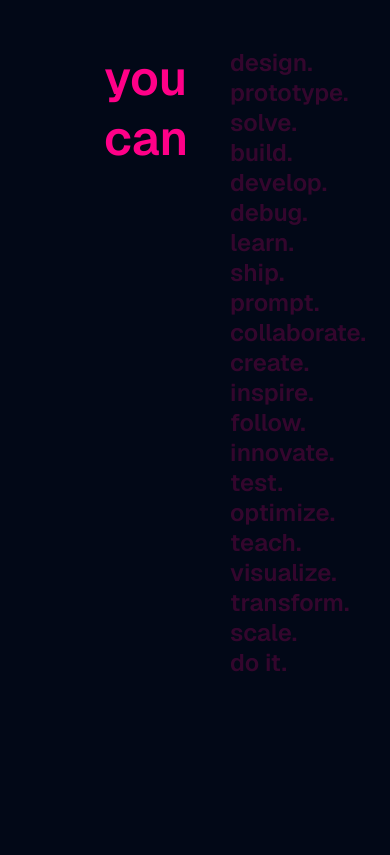
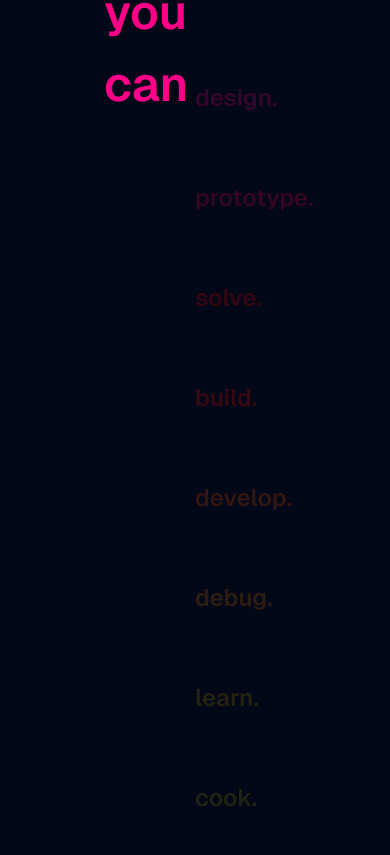
Before and after one commit to noomesk/noomesk.github.io, a Next.js app: page / in a window 390 px wide. Shown: the part 1689-2544 px from the top of the page. Built offline with nearby package versions, Linux system fonts and the light colour scheme.

Commit message:
Implementación animación de scroll para habilidades técnicas

```diff
--- a/src/components/sections/projects.tsx
+++ b/src/components/sections/projects.tsx
@@ -112,6 +112,8 @@ const ProjectCard = ({ project }: { project: typeof projects[0] }) => {
 // --- COMPONENTE DE ANIMACIÓN (COPIADO Y ADAPTADO DEL CODEPEN) ---
 const CodePenScrollAnimation = () => {
     const containerRef = useRef<HTMLDivElement>(null);
+    const h2Ref = useRef<HTMLHeadingElement>(null);
+    const ulRef = useRef<HTMLUListElement>(null);
 
     useEffect(() => {
         // 1. Inyectamos el CSS del CodePen directamente
@@ -121,13 +123,89 @@ const CodePenScrollAnimation = () => {
             style.id = styleId;
             style.innerHTML = `
                 @import url('https://fonts.googleapis.com/css2?family=Geist:wght@100..900&display=swap');
-                :root { --start: 0; --end: 360; --lightness: 65%; --base-chroma: 0.3; }
-                ul { --step: calc((var(--end) - var(--start)) / (var(--count) - 1)); }
-                li:not(:last-of-type) { color: oklch(var(--lightness) var(--base-chroma) calc(var(--start) + (var(--step) * var(--i)))); }
-                @supports (animation-timeline: scroll()) and (animation-range: 0% 100%) {
-                    li { opacity: 0.2; animation-name: brighten; animation-fill-mode: both; animation-timing-function: linear; animation-range: cover calc(50% - 1lh) calc(50% + 1lh); animation-timeline: view(); }
-                    @keyframes brighten { 0% { opacity: var(--start-opacity, 0.2); } 50% { opacity: 1; filter: brightness(var(--brightness, 1.2)); } 100% { opacity: var(--end-opacity, 0.2); } }
+                :root {
+                    --start: 0;
+                    --end: 360;
+                    --lightness: 65%;
+                    --base-chroma: 0.3;
                 }
+
+                .scroll-container {
+                    position: relative;
+                    width: 100%;
+                    height: 2200px; /* Altura total para 22 elementos de 100vh cada uno */
+                }
+
+                .sticky-text {
+                    position: sticky;
+                    top: 50%;
+                    transform: translateY(-50%);
+                    z-index: 1;
+                    width: 50%; /* Ocupa la mitad izquierda */
+                    padding-left: 5rem;
+                    display: flex;
+                    align-items: center;
+                }
+
+                .gradient-text {
+                    background: linear-gradient(to right,
+                        oklch(var(--lightness) var(--base-chroma) var(--start)),
+                        oklch(var(--lightness) var(--base-chroma) var(--end)));
+                    background-clip: text;
+                    color: transparent;
+                    -webkit-background-clip: text;
+                    -webkit-text-fill-color: transparent;
+                }
+
+                .scrolling-list {
+                    position: absolute;
+                    top: 0;
+                    left: 50%; /* Empieza en la mitad */
+                    width: 50%; /* Ocupa la mitad derecha */
+                    height: 100%;
+                    display: flex;
+                    flex-direction: column;
+                    padding-left: 0; /* <-- CAMBIO: Quitamos el padding derecho */
+                    z-index: 2;
+                }
+
+                .scrolling-list li {
+                    height: 100vh;
+                    display: flex;
+                    align-items: center;
+                    justify-content: flex-start; /* <-- CAMBIO CLAVE: Alineación a la izquierda */
+                    font-family: 'Geist', sans-serif;
+                    font-weight: 600;
+                    font-size: clamp(1.5rem, 4vw, 2.5rem);
+                    list-style: none;
+                    padding: 0;
+                    margin: 0;
+                    opacity: 0.2;
+                }
+
+                /* Colores del arcoíris para cada elemento */
+                .scrolling-list li:nth-child(1) { color: oklch(var(--lightness) var(--base-chroma) calc(var(--start) + (var(--step) * 0))); }
+                .scrolling-list li:nth-child(2) { color: oklch(var(--lightness) var(--base-chroma) calc(var(--start) + (var(--step) * 1))); }
+                .scrolling-list li:nth-child(3) { color: oklch(var(--lightness) var(--base-chroma) calc(var(--start) + (var(--step) * 2))); }
+                .scrolling-list li:nth-child(4) { color: oklch(var(--lightness) var(--base-chroma) calc(var(--start) + (var(--step) * 3))); }
+                .scrolling-list li:nth-child(5) { color: oklch(var(--lightness) var(--base-chroma) calc(var(--start) + (var(--step) * 4))); }
+                .scrolling-list li:nth-child(6) { color: oklch(var(--lightness) var(--base-chroma) calc(var(--start) + (var(--step) * 5))); }
+                .scrolling-list li:nth-child(7) { color: oklch(var(--lightness) var(--base-chroma) calc(var(--start) + (var(--step) * 6))); }
+                .scrolling-list li:nth-child(8) { color: oklch(var(--lightness) var(--base-chroma) calc(var(--start) + (var(--step) * 7))); }
+                .scrolling-list li:nth-child(9) { color: oklch(var(--lightness) var(--base-chroma) calc(var(--start) + (var(--step) * 8))); }
+                .scrolling-list li:nth-child(10) { color: oklch(var(--lightness) var(--base-chroma) calc(var(--start) + (var(--step) * 9))); }
+                .scrolling-list li:nth-child(11) { color: oklch(var(--lightness) var(--base-chroma) calc(var(--start) + (var(--step) * 10))); }
+                .scrolling-list li:nth-child(12) { color: oklch(var(--lightness) var(--base-chroma) calc(var(--start) + (var(--step) * 11))); }
+                .scrolling-list li:nth-child(13) { color: oklch(var(--lightness) var(--base-chroma) calc(var(--start) + (var(--step) * 12))); }
+                .scrolling-list li:nth-child(14) { color: oklch(var(--lightness) var(--base-chroma) calc(var(--start) + (var(--step) * 13))); }
+                .scrolling-list li:nth-child(15) { color: oklch(var(--lightness) var(--base-chroma) calc(var(--start) + (var(--step) * 14))); }
+                .scrolling-list li:nth-child(16) { color: oklch(var(--lightness) var(--base-chroma) calc(var(--start) + (var(--step) * 15))); }
+                .scrolling-list li:nth-child(17) { color: oklch(var(--lightness) var(--base-chroma) calc(var(--start) + (var(--step) * 16))); }
+                .scrolling-list li:nth-child(18) { color: oklch(var(--lightness) var(--base-chroma) calc(var(--start) + (var(--step) * 17))); }
+                .scrolling-list li:nth-child(19) { color: oklch(var(--lightness) var(--base-chroma) calc(var(--start) + (var(--step) * 18))); }
+                .scrolling-list li:nth-child(20) { color: oklch(var(--lightness) var(--base-chroma) calc(var(--start) + (var(--step) * 19))); }
+                .scrolling-list li:nth-child(21) { color: oklch(var(--lightness) var(--base-chroma) calc(var(--start) + (var(--step) * 20))); }
+                .scrolling-list li:nth-child(22) { color: oklch(var(--lightness) var(--base-chroma) calc(var(--start) + (var(--step) * 21))); }
             `;
             document.head.appendChild(style);
         }
@@ -142,11 +220,59 @@ const CodePenScrollAnimation = () => {
                     const ScrollTrigger = ScrollTriggerModule.default;
                     gsap.registerPlugin(ScrollTrigger);
 
-                    const items = gsap.utils.toArray('.codepen-list li');
-                    gsap.set(items, { opacity: (i) => (i !== 0 ? 0.2 : 1) });
+                    const items = gsap.utils.toArray('.scrolling-list li');
 
-                    const dimmer = gsap.timeline().to(items.slice(1), { opacity: 1, stagger: 0.5 }).to(items.slice(0, items.length - 1), { opacity: 0.2, stagger: 0.5 }, 0);
-                    ScrollTrigger.create({ trigger: items[0], endTrigger: items[items.length - 1], start: 'center center', end: 'center center', animation: dimmer, scrub: 0.2 });
+                    // Animación de opacidad para los elementos de la lista
+                    items.forEach((item, index) => {
+                        ScrollTrigger.create({
+                            trigger: item,
+                            start: "top center",
+                            end: "bottom center",
+                            onEnter: () => {
+                                gsap.to(item, {
+                                    opacity: 1,
+                                    filter: "brightness(1.2)",
+                                    duration: 0.3
+                                });
+                            },
+                            onLeave: () => {
+                                gsap.to(item, {
+                                    opacity: 0.2,
+                                    filter: "brightness(1)",
+                                    duration: 0.3
+                                });
+                            },
+                            onEnterBack: () => {
+                                gsap.to(item, {
+                                    opacity: 1,
+                                    filter: "brightness(1.2)",
+                                    duration: 0.3
+                                });
+                            },
+                            onLeaveBack: () => {
+                                gsap.to(item, {
+                                    opacity: 0.2,
+                                    filter: "brightness(1)",
+                                    duration: 0.3
+                                });
+                            }
+                        });
+                    });
+
+                    // Animación para el gradiente del texto
+                    const textGradient = gsap.timeline()
+                        .to('.gradient-text', {
+                            backgroundPosition: "100% 0%",
+                            ease: "none"
+                        });
+
+                    ScrollTrigger.create({
+                        trigger: ".scroll-container",
+                        start: "top top",
+                        end: "bottom bottom",
+                        animation: textGradient,
+                        scrub: 0.2
+                    });
                 });
             });
         }
@@ -161,36 +287,43 @@ const CodePenScrollAnimation = () => {
     }, []);
 
     return (
-        <section ref={containerRef} style={{ minHeight: '100vh', backgroundColor: 'hsl(var(--background))' }}>
-            <div style={{ display: 'flex', lineHeight: '1.25', width: '100%', paddingLeft: '5rem' }}>
-                <h2 style={{ fontFamily: 'Geist, sans-serif', fontSize: 'clamp(3rem, 8vw, 6rem)', fontWeight: '600', margin: '0', background: 'linear-gradient(to right, oklch(var(--lightness) var(--base-chroma) var(--start)), oklch(var(--lightness) var(--base-chroma) var(--end)))', backgroundClip: 'text', color: 'transparent', WebkitBackgroundClip: 'text', WebkitTextFillColor: 'transparent' }}>
+        <section ref={containerRef} className="scroll-container" style={{ backgroundColor: 'hsl(var(--background))' }}>
+            <div className="sticky-text">
+                <h2 ref={h2Ref} className="gradient-text" style={{
+                    fontFamily: 'Geist, sans-serif',
+                    fontSize: 'clamp(3rem, 8vw, 6rem)',
+                    fontWeight: '600',
+                    margin: '0',
+                    display: 'inline-block'
+                }}>
                     <span aria-hidden="true">you can&nbsp;</span>
                     <span className="sr-only">you can ship things.</span>
                 </h2>
-                <ul className="codepen-list" aria-hidden="true" style={{ listStyle: 'none', padding: '0', margin: '0', fontFamily: 'Geist, sans-serif', fontWeight: '600', fontSize: 'clamp(1.5rem, 4vw, 2.5rem)', color: 'oklch(var(--lightness) var(--base-chroma) var(--start))' }} >
-                    <li style={{ '--i': 0 }}>design.</li>
-                    <li style={{ '--i': 1 }}>prototype.</li>
-                    <li style={{ '--i': 2 }}>solve.</li>
-                    <li style={{ '--i': 3 }}>build.</li>
-                    <li style={{ '--i': 4 }}>develop.</li>
-                    <li style={{ '--i': 5 }}>debug.</li>
-                    <li style={{ '--i': 6 }}>learn.</li>
-                    <li style={{ '--i': 7 }}>ship.</li>
-                    <li style={{ '--i': 8 }}>prompt.</li>
-                    <li style={{ '--i': 9 }}>collaborate.</li>
-                    <li style={{ '--i': 10 }}>create.</li>
-                    <li style={{ '--i': 11 }}>inspire.</li>
-                    <li style={{ '--i': 12 }}>follow.</li>
-                    <li style={{ '--i': 13 }}>innovate.</li>
-                    <li style={{ '--i': 14 }}>test.</li>
-                    <li style={{ '--i': 15 }}>optimize.</li>
-                    <li style={{ '--i': 16 }}>teach.</li>
-                    <li style={{ '--i': 17 }}>visualize.</li>
-                    <li style={{ '--i': 18 }}>transform.</li>
-                    <li style={{ '--i': 19 }}>scale.</li>
-                    <li style={{ '--i': 20 }}>do it.</li>
-                </ul>
             </div>
+            <ul ref={ulRef} className="scrolling-list" aria-hidden="true" style={{ '--step': 'calc((360 - 0) / (22 - 1))' } as React.CSSProperties}>
+                <li style={{ '--i': 0 } as React.CSSProperties}>design.</li>
+                <li style={{ '--i': 1 } as React.CSSProperties}>prototype.</li>
+                <li style={{ '--i': 2 } as React.CSSProperties}>solve.</li>
+                <li style={{ '--i': 3 } as React.CSSProperties}>build.</li>
+                <li style={{ '--i': 4 } as React.CSSProperties}>develop.</li>
+                <li style={{ '--i': 5 } as React.CSSProperties}>debug.</li>
+                <li style={{ '--i': 6 } as React.CSSProperties}>learn.</li>
+                <li style={{ '--i': 7 } as React.CSSProperties}>cook.</li>
+                <li style={{ '--i': 8 } as React.CSSProperties}>ship.</li>
+                <li style={{ '--i': 9 } as React.CSSProperties}>prompt.</li>
+                <li style={{ '--i': 10 } as React.CSSProperties}>collaborate.</li>
+                <li style={{ '--i': 11 } as React.CSSProperties}>create.</li>
+                <li style={{ '--i': 12 } as React.CSSProperties}>inspire.</li>
+                <li style={{ '--i': 13 } as React.CSSProperties}>follow.</li>
+                <li style={{ '--i': 14 } as React.CSSProperties}>innovate.</li>
+                <li style={{ '--i': 15 } as React.CSSProperties}>test.</li>
+                <li style={{ '--i': 16 } as React.CSSProperties}>optimize.</li>
+                <li style={{ '--i': 17 } as React.CSSProperties}>teach.</li>
+                <li style={{ '--i': 18 } as React.CSSProperties}>visualize.</li>
+                <li style={{ '--i': 19 } as React.CSSProperties}>transform.</li>
+                <li style={{ '--i': 20 } as React.CSSProperties}>scale.</li>
+                <li style={{ '--i': 21 } as React.CSSProperties}>do it.</li>
+            </ul>
         </section>
     );
 };
```
